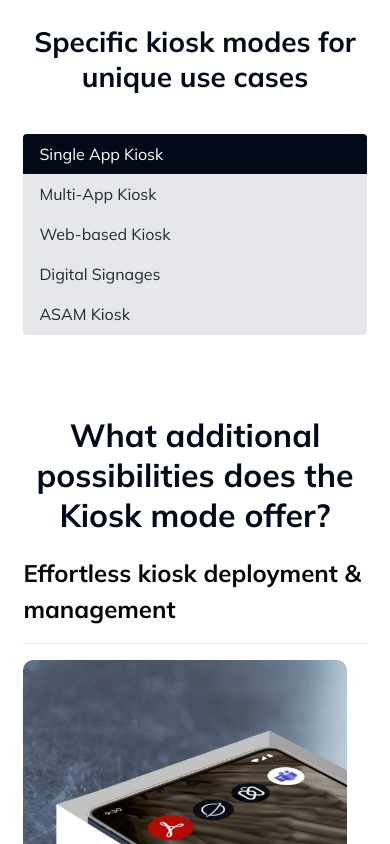
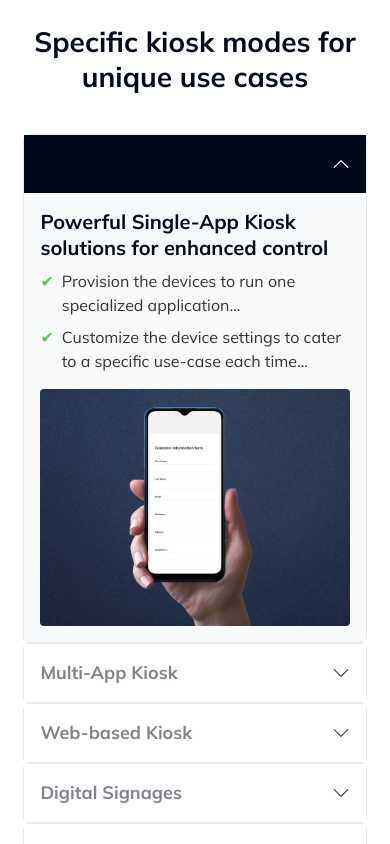
Before and after one commit to Alwin-2984/mitsogo, a Next.js app: page / in a window 390 px wide. Shown: the part 1360-2204 px from the top of the page. Built offline with nearby package versions, Linux system fonts and the light colour scheme.

Commit message:
refactor: optimize logoSlider component settings and improve markup structure

```diff
--- a/app/components/kioskTabs.tsx
+++ b/app/components/kioskTabs.tsx
@@ -1,16 +1,15 @@
 'use client';
 import Image from 'next/image';
-import React, { useState } from 'react';
+import { useState } from 'react';
+import { BsChevronDown } from 'react-icons/bs';
 
 export const tabsData = [
   {
     label: 'Single App Kiosk',
     heading: 'Powerful Single-App Kiosk solutions for enhanced control',
     description: [
-      'Provision the devices to run one specialized application, with limited functionalities.',
-      'Customize the device settings to cater to a specific use-case each time.',
-      'Use Hexnode’s Advanced Kiosk settings for additional restrictions or expanded device functionalities while in kiosk mode.',
-      'Empower your administrators with full control over the kiosk devices.',
+      'Provision the devices to run one specialized application...',
+      'Customize the device settings to cater to a specific use-case each time...',
     ],
     imageUrl: '/images/tabimages/single-app-kios-image.jpg',
   },
@@ -18,9 +17,8 @@ export const tabsData = [
     label: 'Multi-App Kiosk',
     heading: 'Multi-App Kiosk solutions for flexible usage',
     description: [
-      'Allow multiple applications to run in kiosk mode.',
-      'Seamlessly toggle between authorized apps without leaving the kiosk environment.',
-      'Enjoy better app management and control across different user roles.',
+      'Allow multiple applications to run in kiosk mode...',
+      'Seamlessly toggle between authorized apps...',
     ],
     imageUrl: '/images/tabimages/multi-app-kiosk-image.webp',
   },
@@ -28,9 +26,8 @@ export const tabsData = [
     label: 'Web-based Kiosk',
     heading: 'Web-based Kiosk Mode for secure browsing',
     description: [
-      'Lock devices to a specific website or web app.',
-      'Prevent access to unauthorized URLs or sites.',
-      'Ideal for public-facing browsing stations or info terminals.',
+      'Lock devices to a specific website or web app...',
+      'Prevent access to unauthorized URLs...',
     ],
     imageUrl: '/images/tabimages/single-app-kios-image.jpg',
   },
@@ -38,9 +35,8 @@ export const tabsData = [
     label: 'Digital Signages',
     heading: 'Robust Digital Signage Kiosk',
     description: [
-      'Display dynamic content securely and continuously.',
-      'Remotely manage signage content in real time.',
-      'Suitable for retail, corporate, and public spaces.',
+      'Display dynamic content securely and continuously...',
+      'Remotely manage signage content...',
     ],
     imageUrl: '/images/tabimages/web-based-kiosk-image.webp',
   },
@@ -48,16 +44,23 @@ export const tabsData = [
     label: 'ASAM Kiosk',
     heading: 'ASAM Kiosk for specialized deployments',
     description: [
-      'Enable advanced kiosk functionalities tailored to your unique workflow.',
-      'Implement tight access control for sensitive apps.',
-      'Maximize device potential while retaining a secure environment.',
+      'Enable advanced kiosk functionalities...',
+      'Implement tight access control for sensitive apps...',
     ],
     imageUrl: '/images/tabimages/asam-kiosk-image.webp',
   },
 ];
 
 export default function KioskTabs() {
-  const [activeTab, setActiveTab] = useState(0);
+  const [activeTab, setActiveTab] = useState<number>(0);
+
+  const handleTabClick = (idx: number) => {
+    if (activeTab === idx) {
+      setActiveTab(-1);
+    } else {
+      setActiveTab(idx);
+    }
+  };
 
   return (
     <div className="mx-auto max-w-[1300px] w-[88%] py-20">
@@ -66,30 +69,66 @@ export default function KioskTabs() {
       </h2>
 
       <div className="pt-[40px] sm:pt-[60px]">
-        <div className="flex justify-between w-full border-b rounded-[4px] flex-col m-0 sm:hidden overflow-hidden">
+        {/* MOBILE Accordion (visible below sm) */}
+        <div className="flex flex-col sm:hidden">
           {tabsData.map((tab, idx) => (
+            <div key={idx} className="border rounded-md">
               <button
-              key={idx}
-              onClick={() => setActiveTab(idx)}
-              className={`w-full text-left px-4 py-2
+                onClick={() => handleTabClick(idx)}
+                className={`flex w-full justify-between items-center px-4 py-4
                   ${
                     activeTab === idx
                       ? 'bg-[#020a19] text-white'
-                    : 'bg-gray-200 text-gray-800 hover:bg-gray-300'
+                      : 'bg-white text-gray-700'
                   }
                 `}
               >
+                <span className="w-full text-left text-[18px] sm:text-[20px] leading-[26px] font-bold  text-[#020a19]/50  cursor-pointer flex items-center justify-between">
                   {tab.label}
+                </span>
+                <span
+                  className={`transition-transform ${
+                    activeTab === idx ? 'rotate-180' : ''
+                  }`}
+                >
+                  <BsChevronDown size={18} />
+                </span>
               </button>
+
+              {activeTab === idx && (
+                <div className="p-4 bg-gray-50">
+                  <h3 className="text-[#020A19] font-bold text-[20px] leading-[26px] pb-2">
+                    {tab.heading}
+                  </h3>
+                  <ul>
+                    {tab.description.map((point, i) => (
+                      <li key={i} className="mb-2 flex items-start">
+                        <span className="mr-2 text-[#60c458]">✔</span>
+                        <p className="text-[16px] text-[#333333]">{point}</p>
+                      </li>
+                    ))}
+                  </ul>
+                  <div className="mt-4">
+                    <Image
+                      alt={tab.label}
+                      loading="lazy"
+                      width={570}
+                      height={387}
+                      src={tab.imageUrl}
+                      className="w-full h-auto rounded"
+                    />
+                  </div>
+                </div>
+              )}
+            </div>
           ))}
         </div>
 
-        {/* Desktop Tabs */}
-        <div className="relative hidden sm:block">
+        {/* DESKTOP Tabs (hidden below sm) */}
+        <div className="hidden sm:block">
           <div className="flex bg-white justify-center relative">
-            <div className="w-full relative border-[1px] border-[#f7f7f7] rounded-t-[4px] overflow-hidden overflow-x-auto scroll-smooth">
-              {/* Horizontal scroll container */}
-              <div className="featuresTabSlider_hide-scrollbar__zyp_m w-full scroll-smooth overflow-x-auto relative inline-block">
+            <div className="w-full relative border-[1px] border-[#f7f7f7] rounded-t-[4px] overflow-hidden">
+              <div className="w-full scroll-smooth overflow-x-auto relative inline-block">
                 <ul className="flex duration-300 ease-in justify-between items-center whitespace-nowrap cursor-pointer">
                   {tabsData.map((tab, idx) => (
                     <li
@@ -116,7 +155,7 @@ export default function KioskTabs() {
                           }
                         `}
                       >
-                        <span>{tab.label}</span>
+                        {tab.label}
                       </p>
                     </li>
                   ))}
@@ -125,36 +164,24 @@ export default function KioskTabs() {
             </div>
           </div>
 
-          {/* Tab Content Area */}
+          {/* Tab Content */}
           <div className="p-[40px] bg-[#f7f7f7] overflow-hidden">
-            <div className="featuresTabSlider_animate-left__SPye6 lg:flex-row justify-between flex flex-col-reverse">
-              {/* Text Block */}
+            {activeTab >= 0 && (
+              <div className="lg:flex-row justify-between flex flex-col-reverse">
                 <div className="mb-[20px] lg:mb-0 flex-1 text-left max-w-[760px] sm:mx-auto lg:pr-[40px]">
                   <h3 className="text-[#020A19] font-bold text-[20px] leading-[26px] antialiased max-w-[670px] pb-[15px] lg:pb-[40px] sm:text-[28px] sm:leading-[40px]">
                     {tabsData[activeTab].heading}
                   </h3>
-                <ul className="block">
+                  <ul>
                     {tabsData[activeTab].description.map((point, i) => (
                       <li
                         key={i}
-                      className="relative mb-[10px] lg:mb-[25px] last:mb-0"
+                        className="relative mb-[10px] lg:mb-[25px] last:mb-0 pl-8"
                       >
-                      {/* Green check icon */}
-                      <span className="absolute left-0 top-[8px] featuresTabSlider_single-list-center-icon__4k2Fq">
-                        <svg
-                          xmlns="http://www.w3.org/2000/svg"
-                          width="14.393"
-                          height="10.111"
-                        >
-                          <path
-                            fill="none"
-                            stroke="#60c458"
-                            strokeWidth="2"
-                            d="M.697 4.107 5.45 8.718l8.247-8"
-                          ></path>
-                        </svg>
+                        <span className="absolute left-0  text-[#60c458]">
+                          ✔
                         </span>
-                      <p className="text-[16px] leading-[24px] sm:text-[18px] font-normal sm:leading-[28px] text-[#333333] pl-[25px] sm:pl-[30px]">
+                        <p className="text-[16px] leading-[24px] sm:text-[18px] font-normal sm:leading-[28px] text-[#333333]">
                           {point}
                         </p>
                       </li>
@@ -177,6 +204,7 @@ export default function KioskTabs() {
                   </div>
                 </div>
               </div>
+            )}
           </div>
         </div>
       </div>
--- a/app/components/logoSlider.tsx
+++ b/app/components/logoSlider.tsx
@@ -56,16 +56,16 @@ export default function LogosSlider() {
     slidesToShow: 6,
     slidesToScroll: 1,
     autoplay: true,
-    autoplaySpeed: 2000,
+    autoplaySpeed: 1500,
     pauseOnHover: true,
     responsive: [
       {
         breakpoint: 1024,
-        settings: { slidesToShow: 4 },
+        settings: { slidesToShow: 5 },
       },
       {
         breakpoint: 640,
-        settings: { slidesToShow: 2 },
+        settings: { slidesToShow: 3 },
       },
     ],
   };
@@ -78,12 +78,8 @@ export default function LogosSlider() {
 
         <Slider {...settings} className="relative z-[2]" arrows={false}>
           {logos.map((logo, idx) => (
-            <div
+            <figure
               key={idx}
-              className="flex items-center justify-center"
-              style={{ outline: 'none' }}
-            >
-              <figure
               className="block max-w-[130px] sm:max-w-[200px] w-full"
               style={{ width: '100%', display: 'inline-block' }}
             >
@@ -96,7 +92,6 @@ export default function LogosSlider() {
                 style={{ color: 'transparent' }}
               />
             </figure>
-            </div>
           ))}
         </Slider>
       </div>
```
Lines whose indentation alone changed are shown as unchanged.
